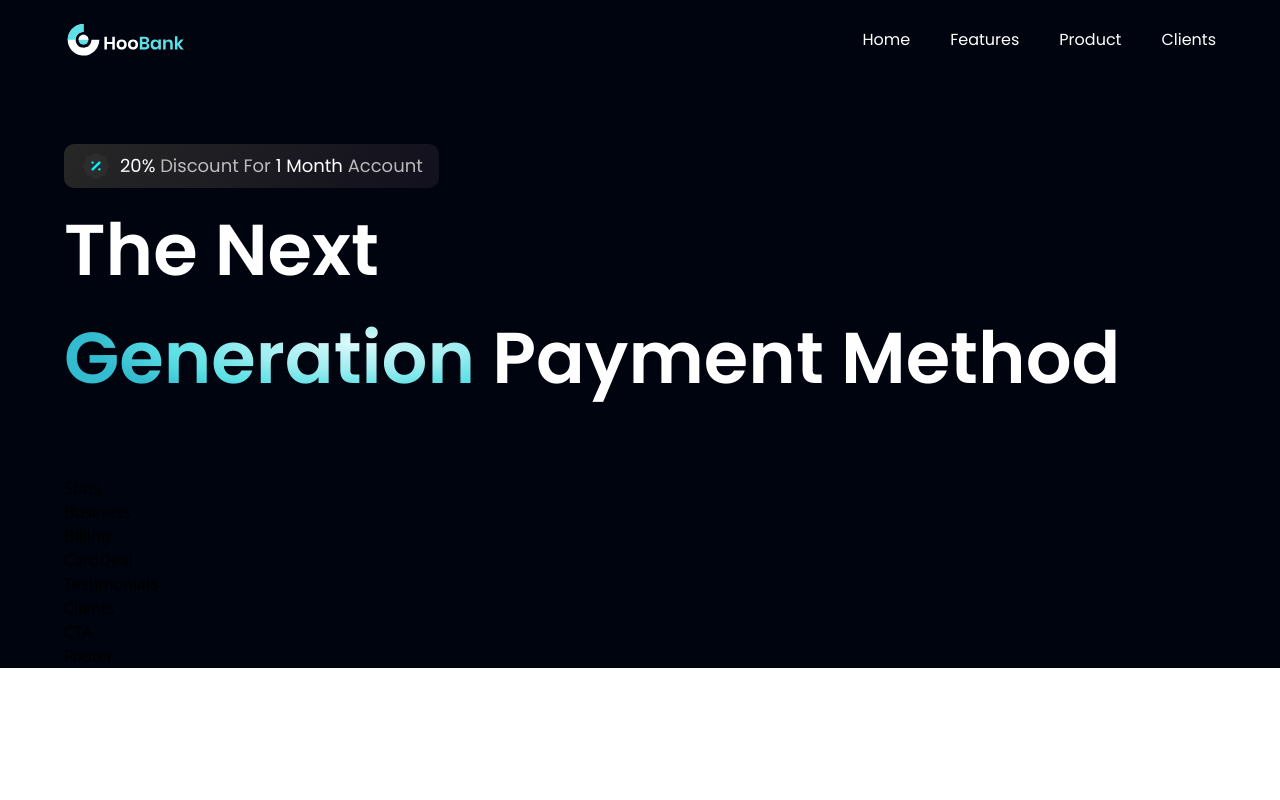
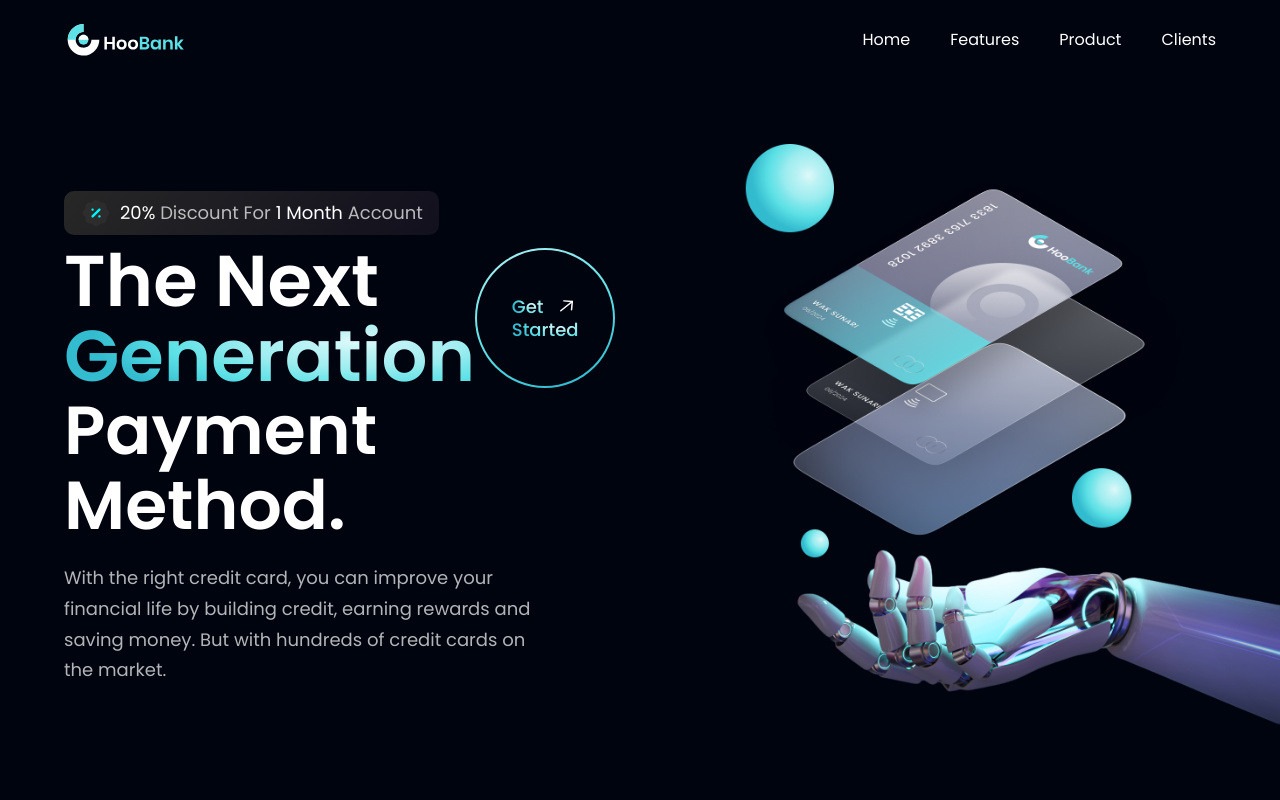
Before and after one commit to DragosMoro/Modern-Looking-Site, a React (Vite) app: page / in a window 1280 px wide. Shown: the top 800 px of the page. Built offline with nearby package versions, Linux system fonts and the light colour scheme.

Commit message:
updated hero

```diff
--- a/src/components/GetStarted.jsx
+++ b/src/components/GetStarted.jsx
@@ -1,8 +1,21 @@
-import React from 'react'
-
+import styles from "../style"
+import { arrowUp } from "../assets"
 const GetStarted = () => {
   return (
-    <div>GetStarted</div>
+    <div className={`${styles.flexCenter} w-[140px] h-[140px] rounded-full bg-blue-gradient p-[2px] cursor-pointer`}>
+    <div className={`${styles.flexCenter} flex-col bg-primary w-[100%] h-[100%] rounded-full`}>
+      <div className={`${styles.flexStart} flex-row`}>
+        <p className="font-poppins font-medium text-[18px] leading-[23px] mr-3">
+          <span className="text-gradient">Get</span>
+        </p>
+        <img src={arrowUp} alt="arrowUp" className="w-[23px] h-[23px] object-contain" />
+      </div>
+      <p className="font-poppins font-medium text-[18px] leading-[23px]">
+          <span className="text-gradient">Started</span>
+
+        </p>
+    </div>
+    </div>
   )
 }
 
--- a/src/components/Hero.jsx
+++ b/src/components/Hero.jsx
@@ -1,5 +1,6 @@
 import styles from "../style";
 import { discount, robot } from "../assets";
+import GetStarted from "./GetStarted";
 const Hero = () => {
   return (
     <section
@@ -10,22 +11,29 @@
         className={`flex-1 ${styles.flexStart} flex-col xl:px-0 sm:px-16 px-6`}
       >
         <div className="flex flex-row items-center py-[6px] px-4 bg-discount-gradient rounded-[10px] mb-2">
-        <img src={discount} alt="discount" className="w-[32px] h-[32px]" />
-        <p className={`${styles.paragraph} ml-2`}>
-          <span className="text-white">20% </span>Discount For {" "}
-          <span className="text-white">1 Month </span>Account
-        </p>
+          <img src={discount} alt="discount" className="w-[32px] h-[32px]" />
+          <p className={`${styles.paragraph} ml-2`}>
+            <span className="text-white">20% </span>Discount For{" "}
+            <span className="text-white">1 Month </span>Account
+          </p>
         </div>
         <div className="flex flex-row justify-between items-center w-full">
-          <h1 className="flex-1 font-poppins font-semibold ss:text-[72px] text-[52px] text-white">
+          <h1 className="flex-1 font-poppins font-semibold ss:text-[72px] text-[52px] text-white ss:leading[100px] leading-[75px]">
             The Next
-            <br className="sm:block hidden"/> {" "}
-
-            <span className="text-gradient">Generation</span> {" "}
-            Payment Method
-
+            <br className="sm:block hidden" />{" "}
+            <span className="text-gradient">Generation</span>
           </h1>
+          <div className="ss:flex hidden md:mr-4 mr-0">
+            <GetStarted />
+          </div>
         </div>
+        <h1 className=" font-poppins font-semibold ss:text-[68px] text-[52px] text-white ss:leading[100px] leading-[75px] w-full">Payment Method.</h1>
+        <p className={`${styles.paragraph} max-w-[470px] mt-5`}>With the right credit card, you can improve your financial life by
+           building credit, earning rewards and saving money. But with
+           hundreds of credit cards on the market.</p>
+      </div>
+      <div>
+        <img src={robot} alt="billing" className="w-[100%] h-[100%] relative z-[5]" />
       </div>
     </section>
   );
```
